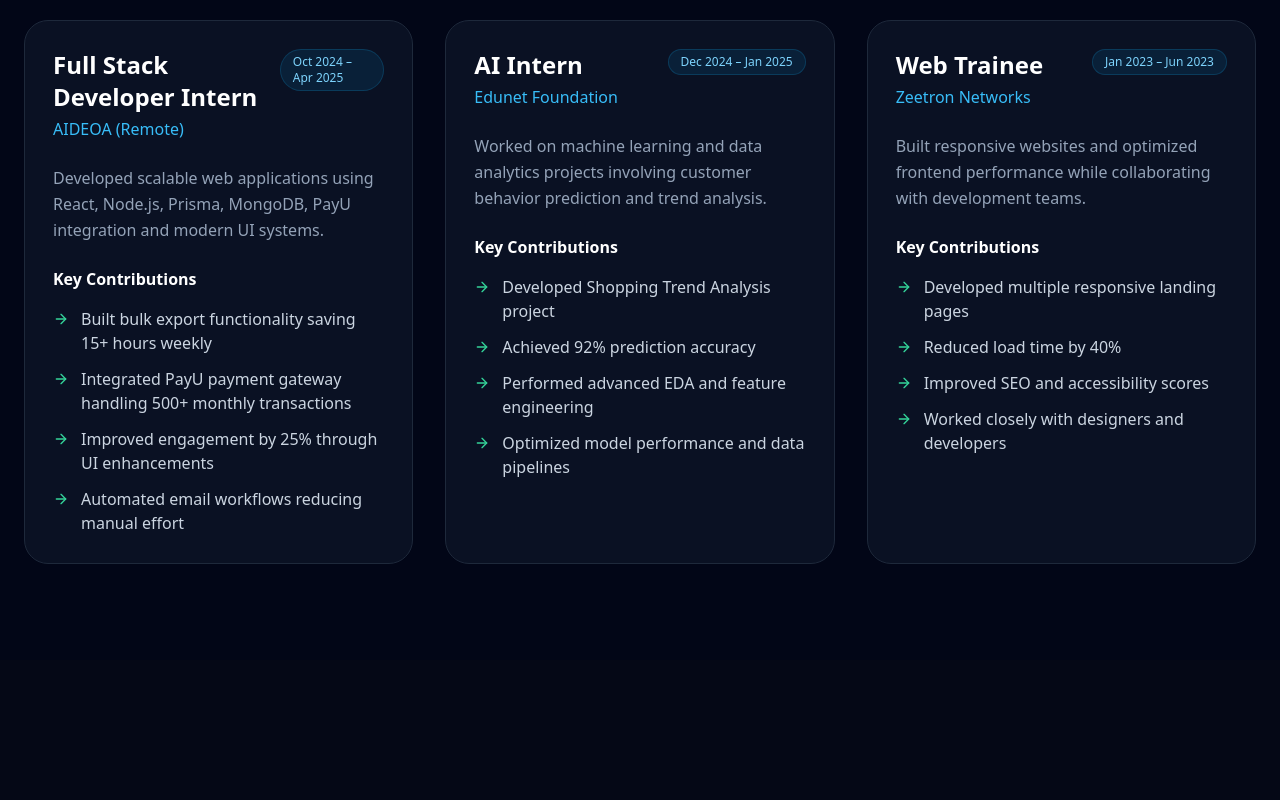
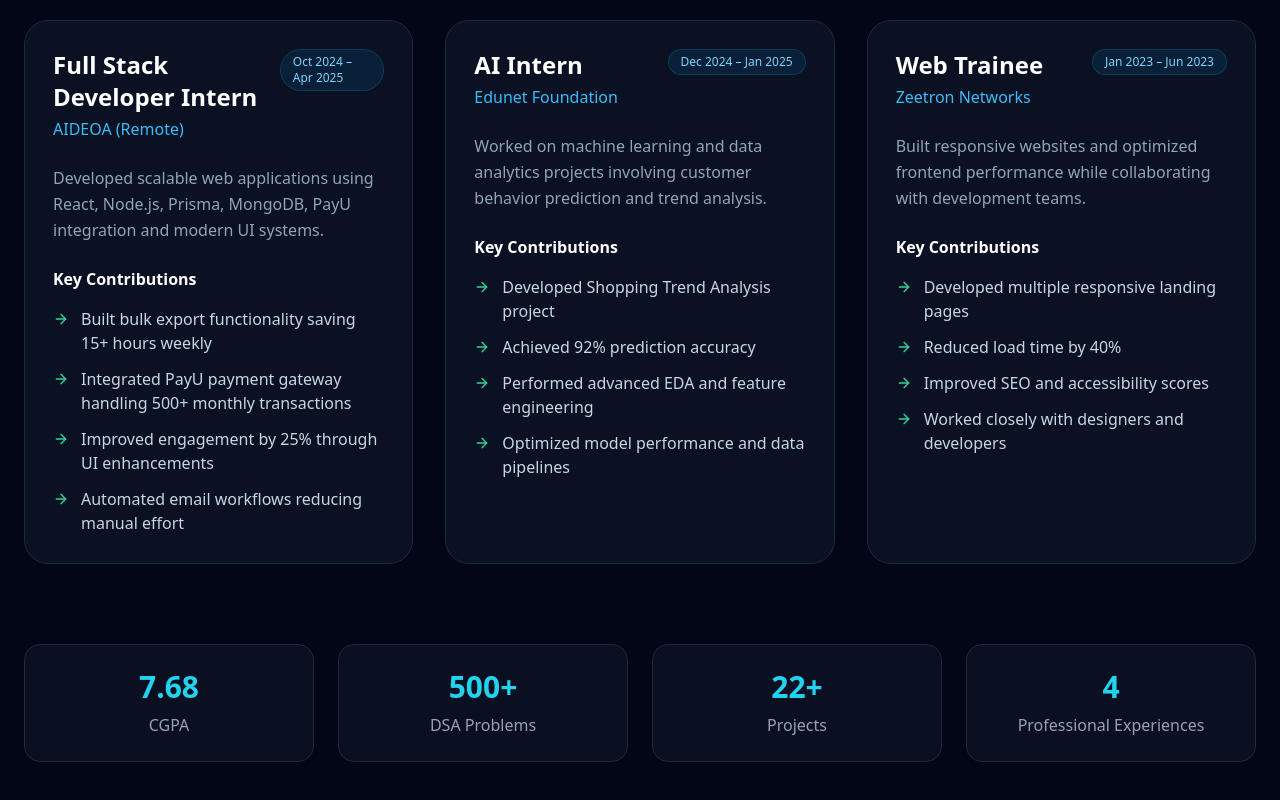
Before and after one commit to TechSavvyAmit/portfolio, a React (Vite) app: page /experience in a window 1280 px wide. Shown: the part 412-1212 px from the top of the page. Before the commit the page ends 1072 px from the top, so only its background shows below. Built offline with nearby package versions, Linux system fonts and the light colour scheme.

Commit message:
Updated numbers for projects and professional experiences across multiple components to reflect recent achievements and updates in the portfolio.

```diff
--- a/src/components/Education.jsx
+++ b/src/components/Education.jsx
@@ -215,13 +215,13 @@ const EducationSection = () => {
           </div>
 
           <div className="bg-slate-900/60 border border-slate-800 rounded-2xl p-6 text-center">
-            <h3 className="text-3xl font-bold text-cyan-400">10+</h3>
+            <h3 className="text-3xl font-bold text-cyan-400">22+</h3>
             <p className="text-slate-400 mt-2">Projects</p>
           </div>
 
           <div className="bg-slate-900/60 border border-slate-800 rounded-2xl p-6 text-center">
-            <h3 className="text-3xl font-bold text-cyan-400">3</h3>
-            <p className="text-slate-400 mt-2">Internships</p>
+            <h3 className="text-3xl font-bold text-cyan-400">4</h3>
+            <p className="text-slate-400 mt-2">Professional Experiences</p>
           </div>
         </motion.div>
       </div>
--- a/src/components/Experience.jsx
+++ b/src/components/Experience.jsx
@@ -223,6 +223,41 @@ const ExperienceSection = () => {
             />
           ))}
         </div>
+
+        <motion.div
+          initial={{ opacity: 0, y: 30 }}
+          whileInView={{ opacity: 1, y: 0 }}
+          transition={{ delay: 0.4 }}
+          viewport={{ once: true }}
+          className="
+                    mt-20
+                    grid
+                    grid-cols-2
+                    md:grid-cols-4
+                    gap-6
+                  "
+        >
+          <div className="bg-slate-900/60 border border-slate-800 rounded-2xl p-6 text-center">
+            <h3 className="text-3xl font-bold text-cyan-400">7.68</h3>
+            <p className="text-slate-400 mt-2">CGPA</p>
+          </div>
+
+          <div className="bg-slate-900/60 border border-slate-800 rounded-2xl p-6 text-center">
+            <h3 className="text-3xl font-bold text-cyan-400">500+</h3>
+            <p className="text-slate-400 mt-2">DSA Problems</p>
+          </div>
+
+          <div className="bg-slate-900/60 border border-slate-800 rounded-2xl p-6 text-center">
+            <h3 className="text-3xl font-bold text-cyan-400">22+</h3>
+            <p className="text-slate-400 mt-2">Projects</p>
+          </div>
+
+          <div className="bg-slate-900/60 border border-slate-800 rounded-2xl p-6 text-center">
+            <h3 className="text-3xl font-bold text-cyan-400">4</h3>
+            <p className="text-slate-400 mt-2">Professional Experiences</p>
+          </div>
+        </motion.div>
+
       </div>
     </section>
   );
--- a/src/components/Hero.jsx
+++ b/src/components/Hero.jsx
@@ -300,7 +300,7 @@ public:
 
                 <div className="p-4 rounded-2xl border border-slate-800 bg-slate-900/50 backdrop-blur-sm">
                   <h3 className="text-3xl font-bold text-cyan-400">
-                    25+
+                    22+
                   </h3>
                   <p className="text-sm text-slate-400">
                     Projects
@@ -309,10 +309,10 @@ public:
 
                 <div className="p-4 rounded-2xl border border-slate-800 bg-slate-900/50 backdrop-blur-sm">
                   <h3 className="text-3xl font-bold text-cyan-400">
-                    3
+                    4
                   </h3>
                   <p className="text-sm text-slate-400">
-                    Internships
+                    Professional Experiences
                   </p>
                 </div>
               </motion.div>
--- a/src/components/Skills.jsx
+++ b/src/components/Skills.jsx
@@ -390,12 +390,12 @@ const SkillsSection = () => {
               label: "DSA Problems",
             },
             {
-              value: "25+",
+              value: "22+",
               label: "Projects Built",
             },
             {
-              value: "2",
-              label: "Industry Roles",
+              value: "4",
+              label: "Professional Experiences",
             },
           ].map((item, index) => (
             <motion.div
```
